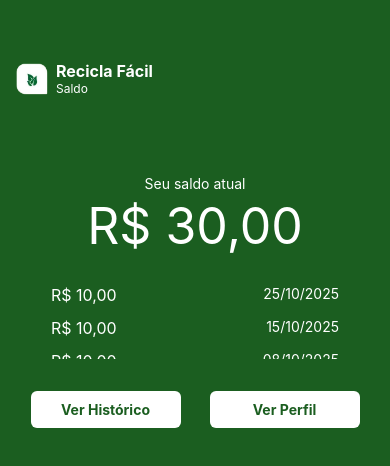
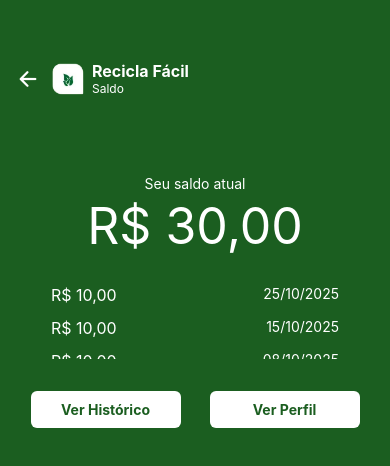
Before and after one commit to devluc95/ReciclaMobile, a React Native app: screen / in a window 390 px wide. Shown: the top 466 px of the page. Built offline with nearby package versions, Linux system fonts and the light colour scheme.

Commit message:
colocando um botão de voltar na forma de seta na tela SaldoScreen

```diff
--- a/src/views/SaldoScreen.tsx
+++ b/src/views/SaldoScreen.tsx
@@ -1,5 +1,6 @@
 import React from "react";
 import { View, Text, StyleSheet, FlatList, TouchableOpacity, Image } from "react-native";
+import { Ionicons } from "@expo/vector-icons"; // Importando ícones
 import { useSaldoViewModel } from "../viewmodels/SaldoViewModel";
 
 export default function SaldoScreen() {
@@ -9,6 +10,11 @@ export default function SaldoScreen() {
     <View style={styles.container}>
       {/* Header */}
       <View style={styles.header}>
+        {/* Botão de seta voltar */}
+        <TouchableOpacity style={styles.backButton} onPress={() => { /* ação futura */ }}>
+          <Ionicons name="arrow-back" size={24} color="#fff" />
+        </TouchableOpacity>
+
         <Image source={require("../../assets/logo.png")} style={styles.logo} />
         <View style={{ marginLeft: 8 }}>
           <Text style={styles.headerTitle}>Recicla Fácil</Text>
@@ -56,6 +62,9 @@ const styles = StyleSheet.create({
     alignItems: "center",
     marginBottom: 24,
     marginTop: 45,
+  },
+  backButton: {
+    marginRight: 12,
   },
   logo: {
     width: 32,
```
Also changed, not shown: package.json (+5 -3 lines), 1 other file (tests, documents, lock files or other folders).
